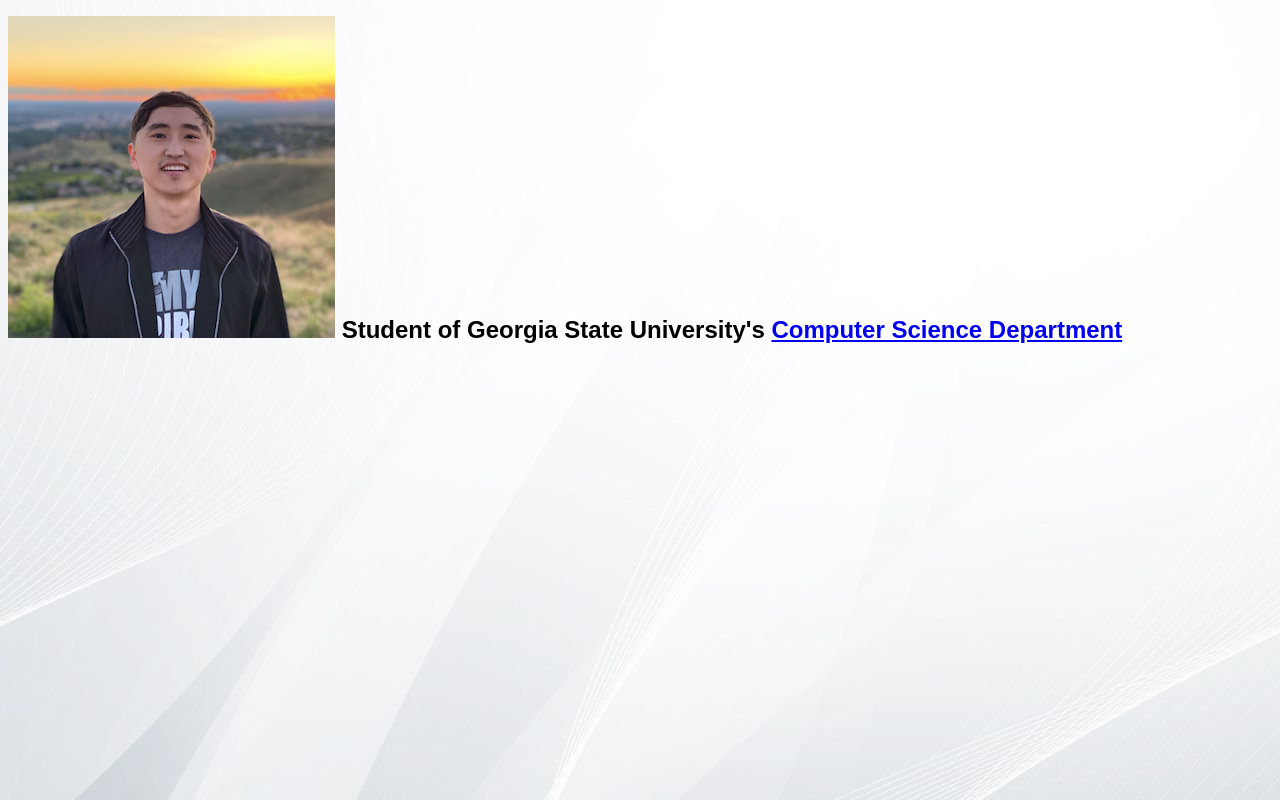
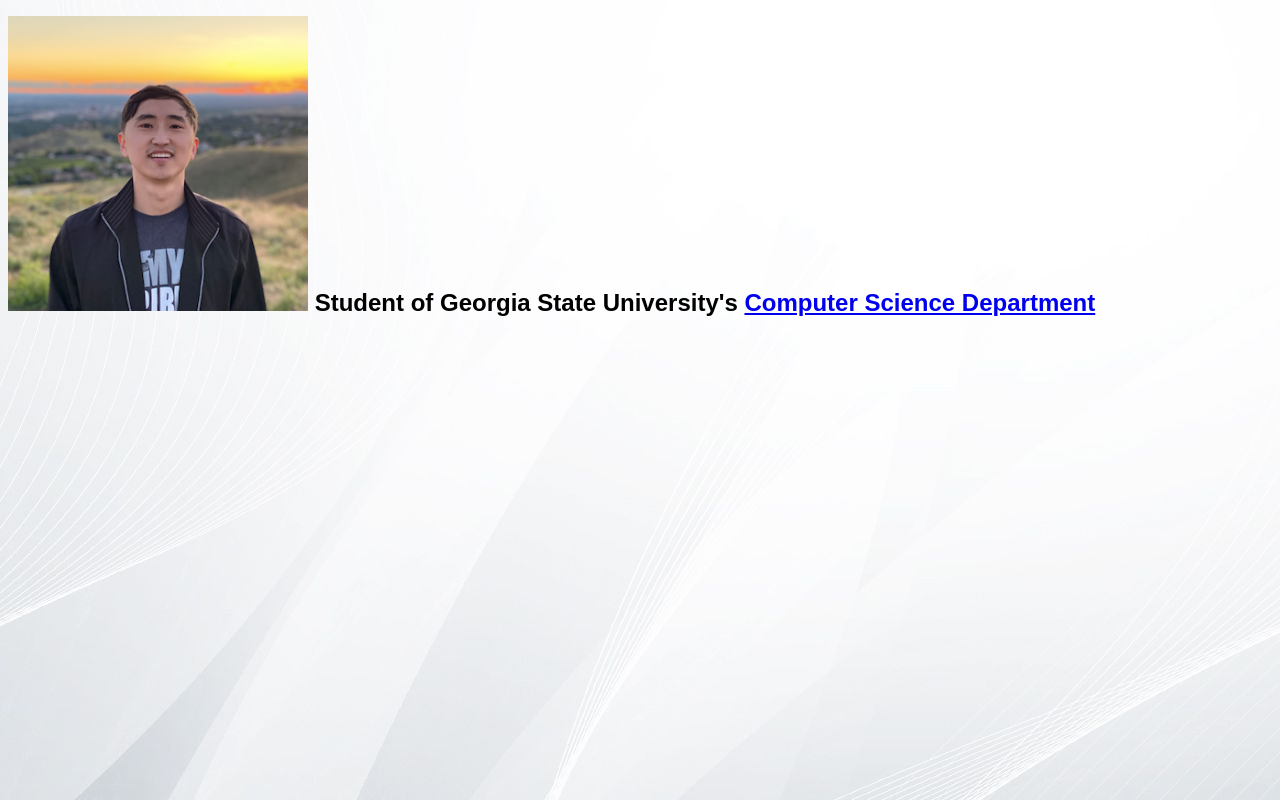
Before and after one commit to jkobb510/JKOBB510.github.io, a plain HTML site: page index.html in a window 1280 px wide. Drawn offline with Linux system fonts and the light colour scheme.

Commit message:
Update mystyle.css

```diff
--- a/mystyle.css
+++ b/mystyle.css
@@ -4,3 +4,6 @@ body {
  color: black;
  font: 12px sans-serif;
 }
+.self-image {
+ width: 300px;
+}
```
